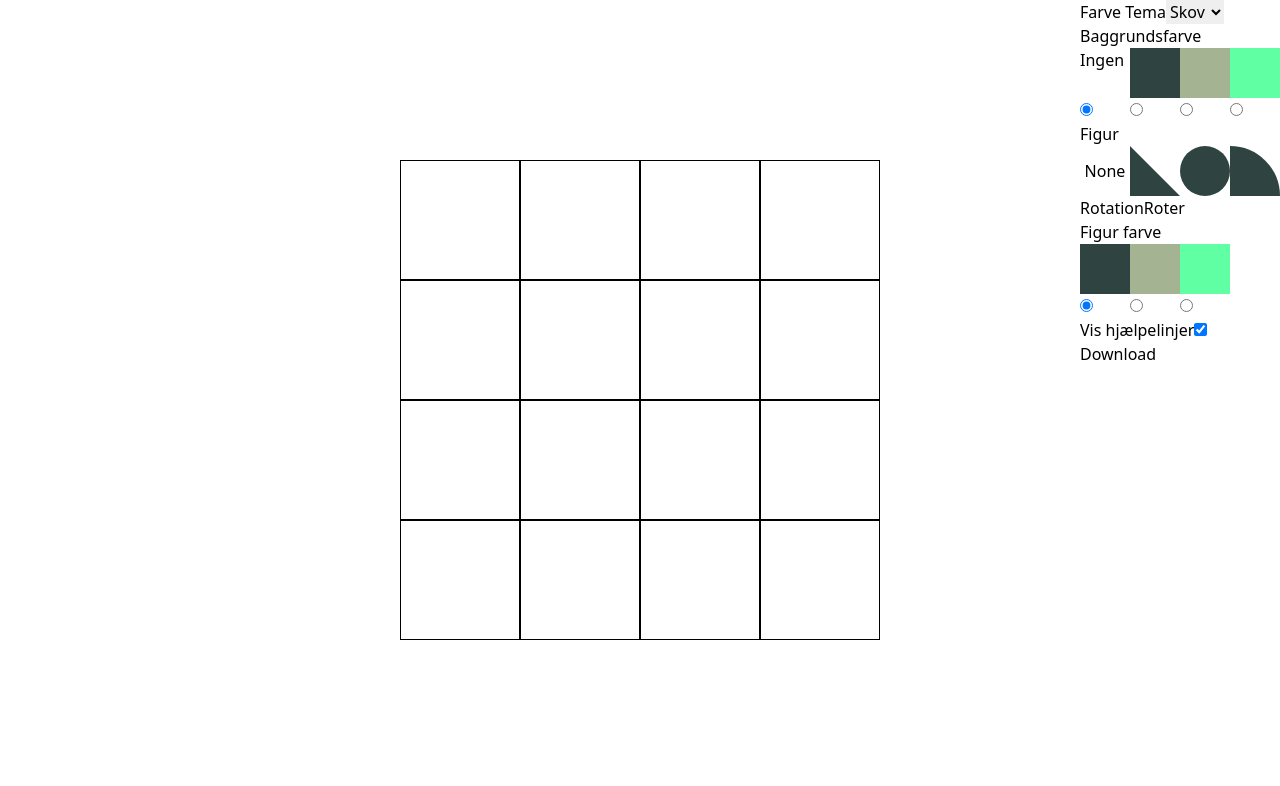
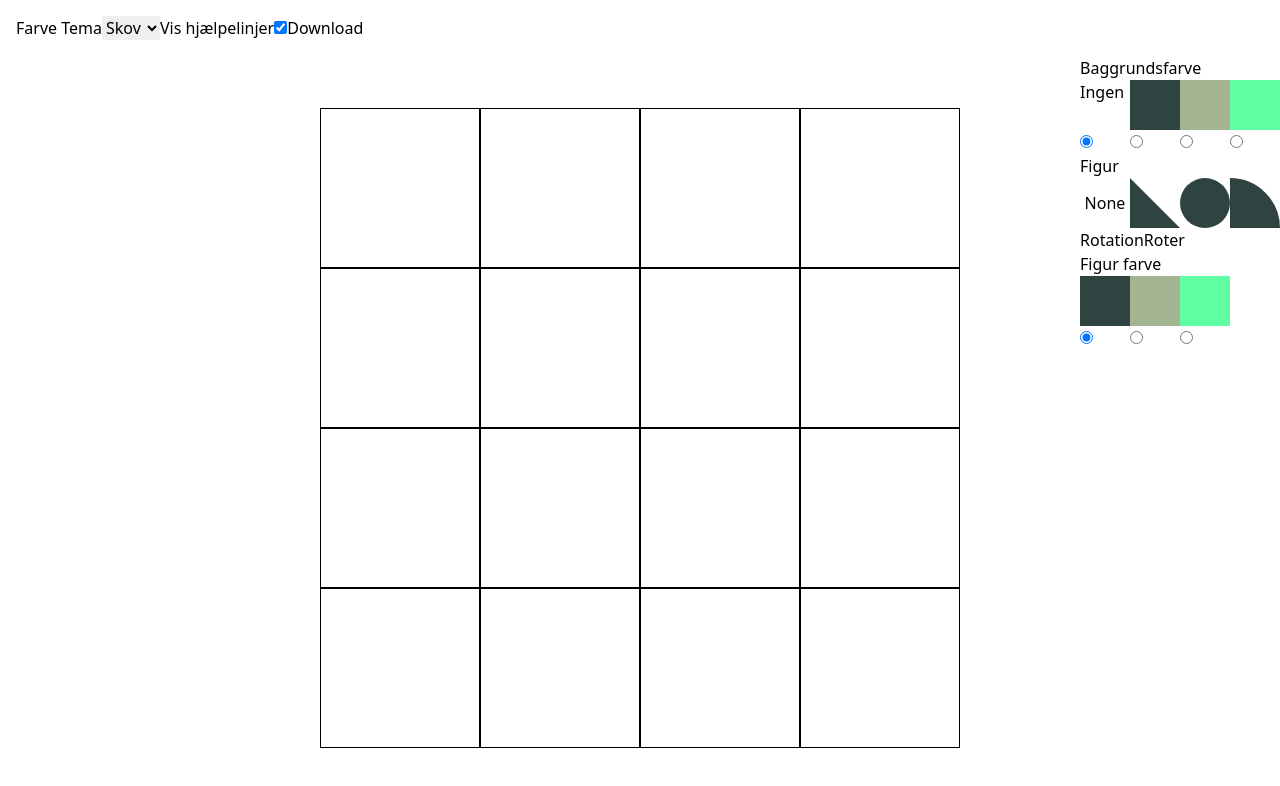
Before and after one commit to Adamduehansen/djoef-branding, a React (Create React App) app: page / in a window 1280 px wide. Shown: the top 786 px of the page. Built offline with nearby package versions, Linux system fonts and the light colour scheme.

Commit message:
Adds a Header component.

```diff
--- a/src/App.tsx
+++ b/src/App.tsx
@@ -4,6 +4,7 @@ import Grid from './components/Grid';
 import ThemeProvider from './lib/ThemeProvider';
 import SettingsProvider from './lib/SettingsProvider';
 import { useRef } from 'react';
+import Header from './components/Header';
 
 function App() {
   const gridRef = useRef<HTMLDivElement>(null);
@@ -12,12 +13,17 @@ function App() {
     <CellProvider>
       <ThemeProvider>
         <SettingsProvider>
-          <div className='w-screen h-screen flex justify-center items-center'>
-            <Grid ref={gridRef} />
-          </div>
-          <div className='h-screen fixed right-0 top-0'>
-            <div className='flex items-center'>
-              <EditCell gridRef={gridRef} />
+          <div className='w-screen h-screen flex flex-col'>
+            <Header gridElement={gridRef} />
+            <div className='relative h-screen flex justify-center'>
+              <div className='flex justify-center items-center'>
+                <Grid ref={gridRef} />
+              </div>
+              <div className='absolute right-0 top-0'>
+                <div className='flex'>
+                  <EditCell />
+                </div>
+              </div>
             </div>
           </div>
         </SettingsProvider>
--- a/src/components/EditCell.tsx
+++ b/src/components/EditCell.tsx
@@ -1,18 +1,10 @@
 import classNames from 'classnames';
 import { useContext, useEffect, useState } from 'react';
 import { Cell, CellContext, ShapeRotation } from '../contexts/CellContext';
-import SettingsContext from '../contexts/SettingsContext';
 import ColorRadio from './ColorRadio';
 import ShapePicker from './ShapePicker';
-import ThemeSelector from './ThemeSelector';
-import domToImage from 'dom-to-image';
-import download from 'downloadjs';
 
-interface Props {
-  gridRef: React.RefObject<HTMLDivElement>;
-}
-
-const EditCell: React.FC<Props> = function ({ gridRef }) {
+const EditCell: React.FC = function () {
   const [selectedCell, setSelectedCell] = useState<Cell>();
 
   const {
@@ -23,7 +15,6 @@ const EditCell: React.FC<Props> = function ({ gridRef }) {
     setCellShapeRotation,
     cells,
   } = useContext(CellContext);
-  const { showGrid, setShowGrid } = useContext(SettingsContext);
 
   useEffect(() => {
     const selectedCell = cells.find((cell) => cell.id === selectedCellId);
@@ -35,7 +26,6 @@ const EditCell: React.FC<Props> = function ({ gridRef }) {
   } else {
     return (
       <div>
-        <ThemeSelector />
         <div>
           <h2>Baggrundsfarve</h2>
           <div className='grid grid-cols-4'>
@@ -152,30 +142,6 @@ const EditCell: React.FC<Props> = function ({ gridRef }) {
             </div>
           </div>
         </div>
-        <div>
-          <label htmlFor='remove-grid-checkbox'>Vis hjælpelinjer</label>
-          <input
-            type='checkbox'
-            id='remove-grid-checkbox'
-            checked={showGrid}
-            onChange={(event) => {
-              setShowGrid(event.target.checked);
-            }}
-          />
-        </div>
-        <div>
-          <button
-            onClick={() => {
-              setShowGrid(false);
-              domToImage.toPng(gridRef.current!, {}).then((dataUrl) => {
-                download(dataUrl);
-                setShowGrid(true);
-              });
-            }}
-          >
-            Download
-          </button>
-        </div>
       </div>
     );
   }
--- a/src/components/Grid.tsx
+++ b/src/components/Grid.tsx
@@ -23,7 +23,7 @@ const Grid = React.forwardRef<HTMLDivElement>((_, ref) => {
           key={cell.id}
           onClick={onCellClick}
           className={classnames(
-            'w-[120px] h-[120px]',
+            'w-[160px] h-[160px]',
             `rotate-${cell.shapeRotation}`,
             `bg-${theme}-${cell.backgroundColor}`,
             {
--- /dev/null
+++ b/src/components/Header.tsx
@@ -0,0 +1,43 @@
+import domToImage from 'dom-to-image';
+import download from 'downloadjs';
+import { useContext } from 'react';
+import SettingsContext from '../contexts/SettingsContext';
+import ThemeSelector from './ThemeSelector';
+
+interface Props {
+  gridElement: React.RefObject<HTMLDivElement>;
+}
+
+const Header = function ({ gridElement }: Props): JSX.Element {
+  const { showGrid, setShowGrid } = useContext(SettingsContext);
+
+  return (
+    <div className='p-4 flex'>
+      <ThemeSelector />
+      <div>
+        <label htmlFor='remove-grid-checkbox'>Vis hjælpelinjer</label>
+        <input
+          type='checkbox'
+          id='remove-grid-checkbox'
+          checked={showGrid}
+          onChange={(event) => {
+            setShowGrid(event.target.checked);
+          }}
+        />
+      </div>
+      <div>
+        <button
+          onClick={() => {
+            domToImage.toPng(gridElement.current!).then((dataUrl) => {
+              download(dataUrl);
+            });
+          }}
+        >
+          Download
+        </button>
+      </div>
+    </div>
+  );
+};
+
+export default Header;
```
